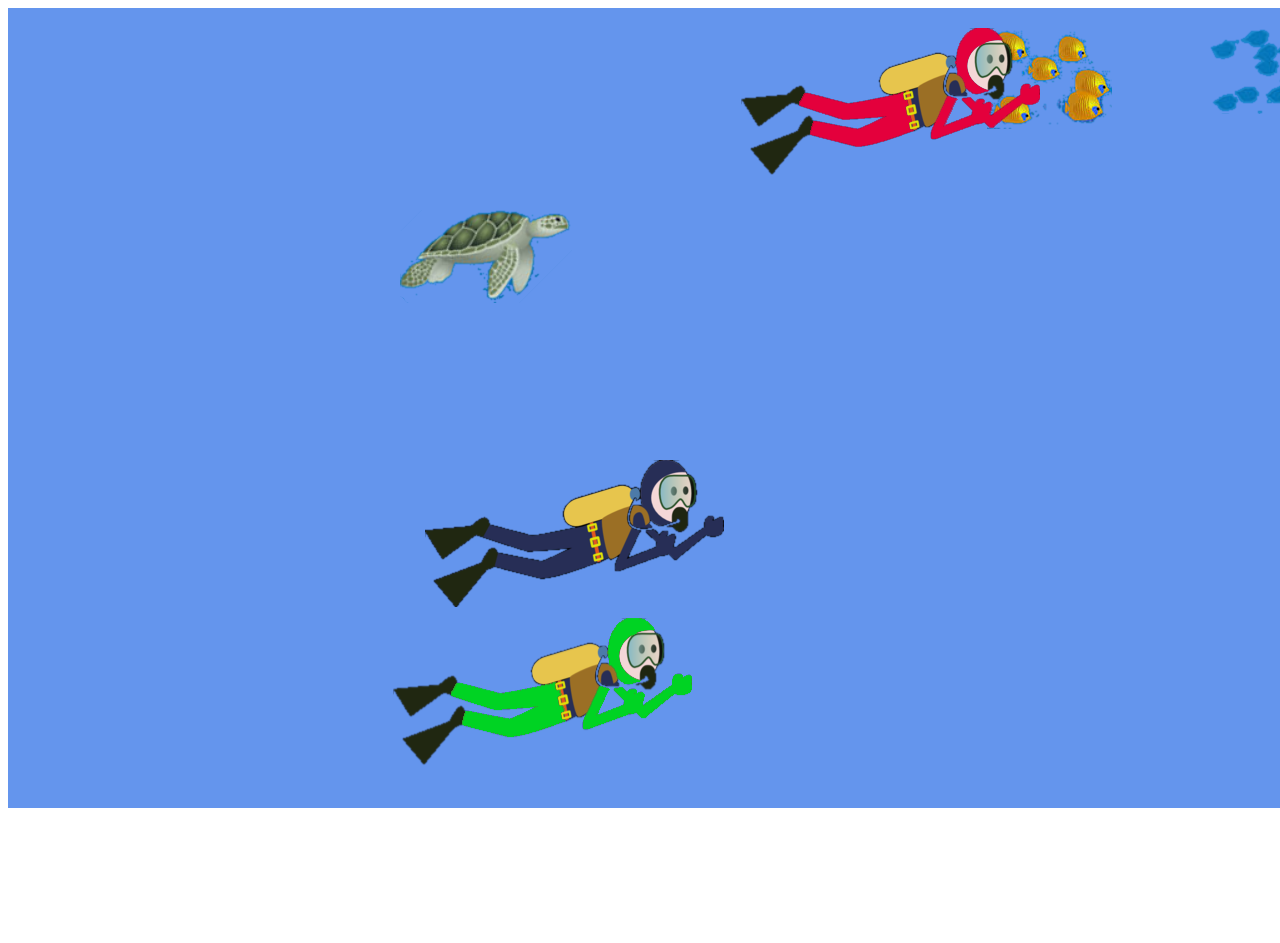
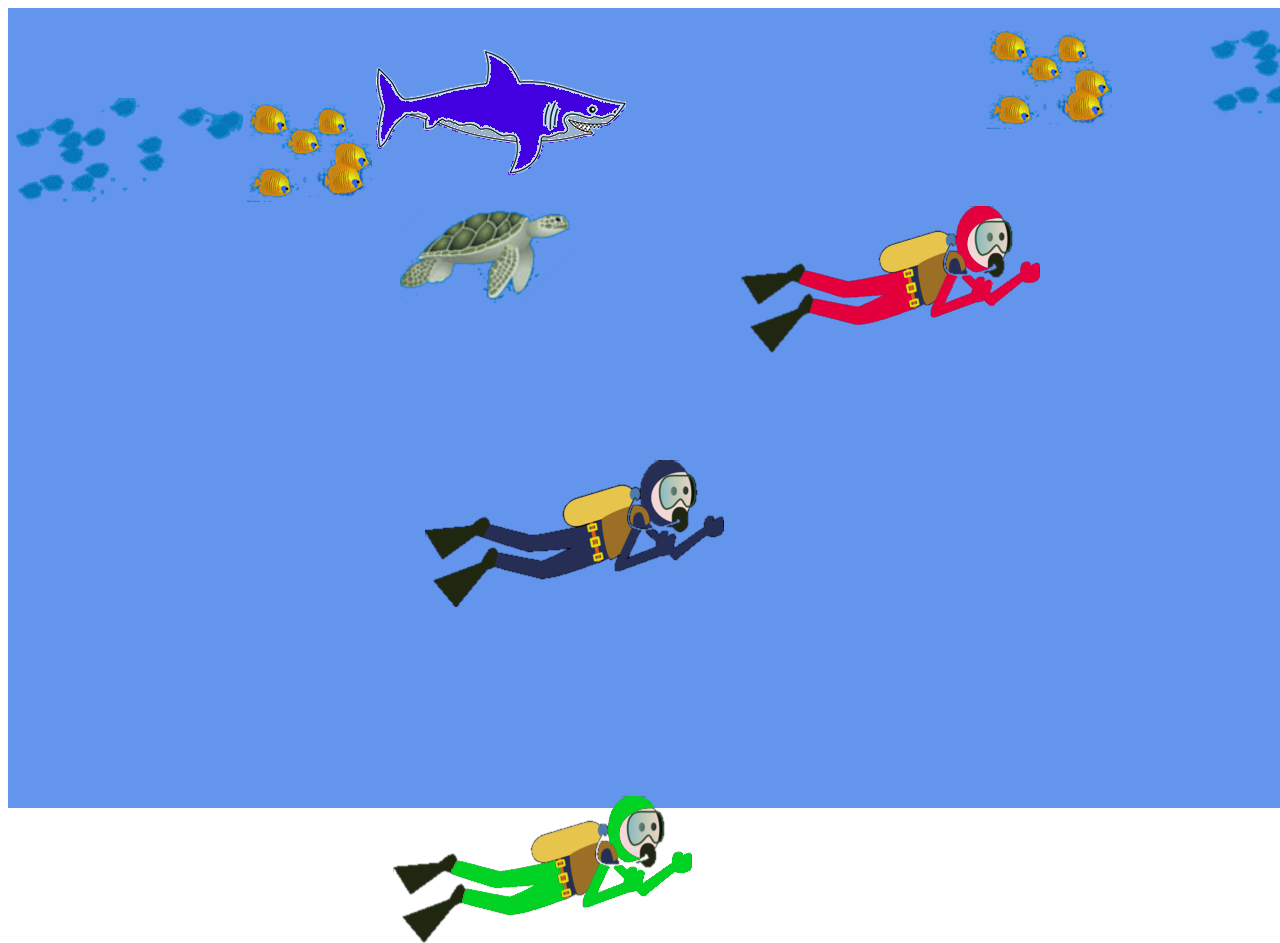
Before and after one commit to vanthuonghcmue/WED-team_TTDTT, a plain HTML site: page index.html in a window 1280 px wide. Shown: the top 943 px of the page. Before the commit the page ends 816 px from the top, so only its background shows below. Drawn offline with Linux system fonts and the light colour scheme.

Commit message:
hoan chinh

```diff
--- a/index.html
+++ b/index.html
@@ -10,6 +10,9 @@
             <img src="./resources/img/goldFishSchool.png" alt="photo" class="ca2">
             <img src="./resources/img/shark.png" alt="photo" class="ca3">
             <img src="./resources/img/turtle.png" alt="photo" class="ca4">
+            <img src="./resources/img/faintSchool.png" alt="photo" class="ca5">
+            <img src="./resources/img/goldFishSchool.png" alt="photo" class="ca7">
+            <img src="./resources/img/shark.png" alt="photo" class="ca6">
             <img src="./resources/img/diver1.png" alt="photo" class="tholan1"><br>
             <img src="./resources/img/diver2.png" alt="photo" class="tholan2">
             <img src="./resources/img/diver3.png" alt="photo" class="tholan3">
```
